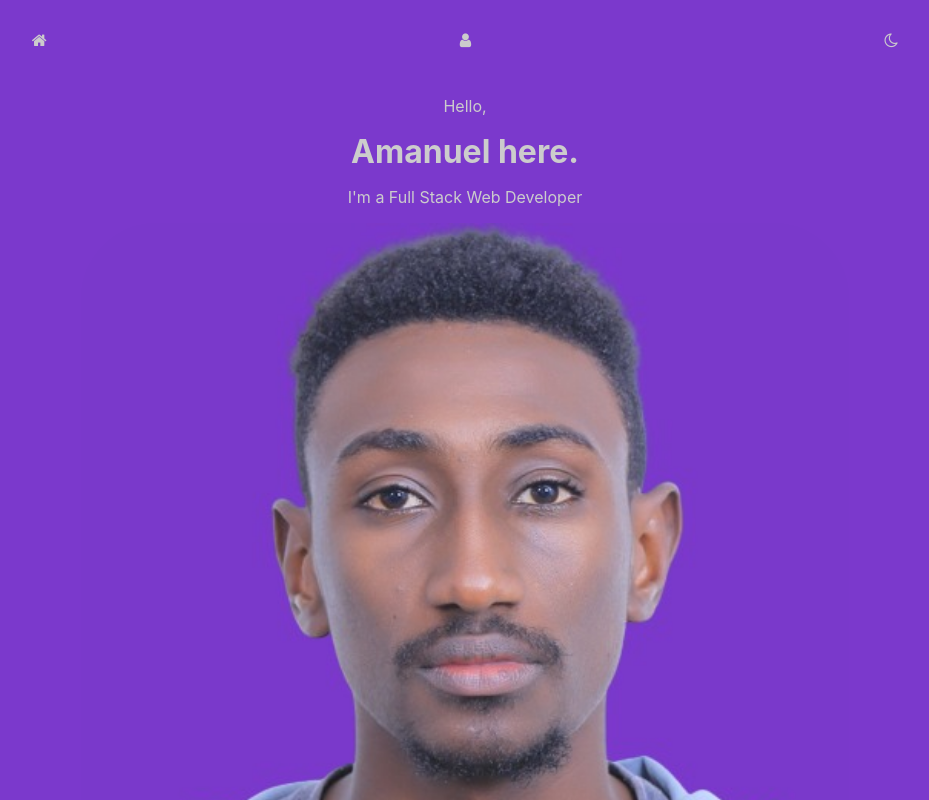
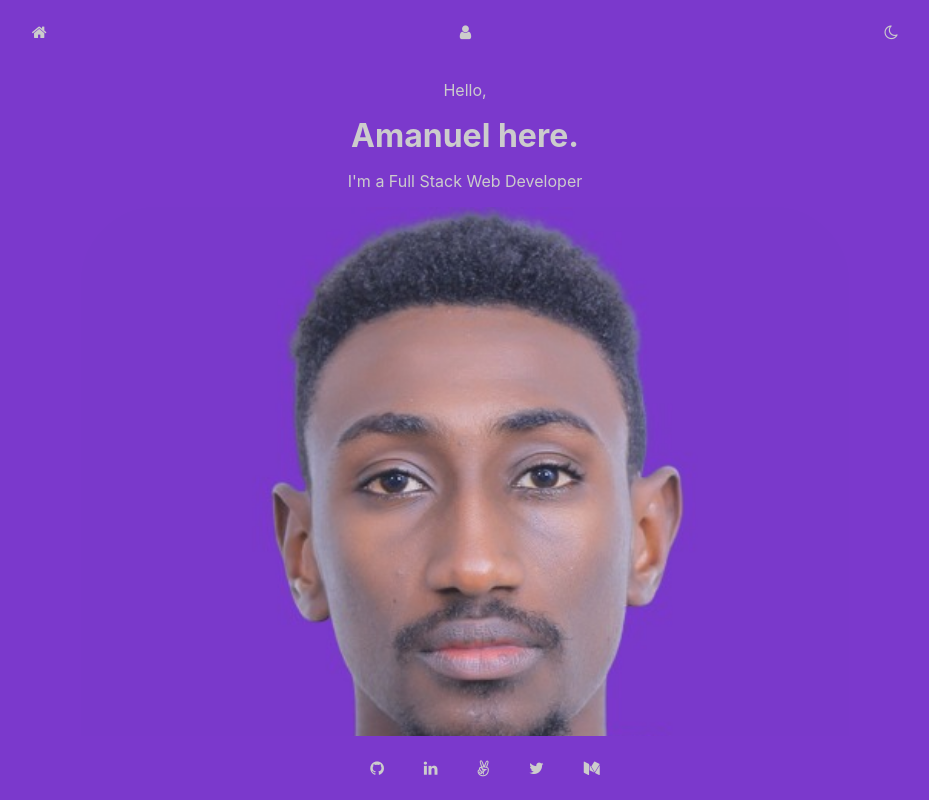
Before and after one commit to amexabee/portfolio-react, a React (Create React App) app: page /home in a window 1280 px wide. Shown: the whole page, without its empty margins (175-1104 px from the left). Built offline with nearby package versions, Linux system fonts and the light colour scheme.

Commit message:
Extract footer from Home

```diff
--- a/src/App.js
+++ b/src/App.js
@@ -5,18 +5,19 @@ import {
   Route,
   RouterProvider,
 } from 'react-router-dom';
-import NavBar from './components/navBar';
 import Home from './components/home';
 import About from './components/about';
+import Body from './components/body';
 
 // styles
 import './App.css';
 import './css/navBar.css';
 import './css/home.css';
+import './css/footer.css';
 
 const router = createBrowserRouter(
   createRoutesFromElements(
-    <Route path="/" element={<NavBar />}>
+    <Route path="/" element={<Body />}>
       <Route index element={<Navigate to="home" replace />} />
       <Route path="home" element={<Home />} />
       <Route path="about" element={<About />} />
--- /dev/null
+++ b/src/components/body.jsx
@@ -0,0 +1,22 @@
+import { useState } from 'react';
+import Footer from './footer';
+import NavBar from './navBar';
+import { Outlet } from 'react-router-dom';
+const Body = () => {
+  const [night, setNight] = useState(false);
+
+  const handleClick = () => {
+    let value = night ? false : true;
+    setNight(value);
+  };
+
+  return (
+    <>
+      <NavBar night={night} handleClick={handleClick} />
+      <Outlet context={[night]} />
+      <Footer night={night} />
+    </>
+  );
+};
+
+export default Body;
--- /dev/null
+++ b/src/components/footer.jsx
@@ -0,0 +1,37 @@
+const Footer = ({ night }) => {
+  let mode = 'connect light';
+  if (night) mode = 'connect dark';
+  return (
+    <div className={mode}>
+      <ul>
+        <li>
+          <a className="logo" href="https://github.com/amexabee">
+            <i className="fa fa-github"></i>
+          </a>
+        </li>
+        <li>
+          <a className="logo" href="https://www.linkedin.com/in/amanuel-galema">
+            <i className="fa fa-linkedin"></i>
+          </a>
+        </li>
+        <li>
+          <a className="logo" href="https://angel.co/u/amauel-galema">
+            <i className="fa fa-angellist"></i>
+          </a>
+        </li>
+        <li>
+          <a className="logo" href="https://twitter.com/i_amanuel">
+            <i className="fa fa-twitter"></i>
+          </a>
+        </li>
+        <li>
+          <a className="logo" href="https://medium.com/@amexabee">
+            <i className="fa fa-medium"></i>
+          </a>
+        </li>
+      </ul>
+    </div>
+  );
+};
+
+export default Footer;
--- a/src/components/home.jsx
+++ b/src/components/home.jsx
@@ -5,6 +5,7 @@ import black from '../images/profile-black.jpg';
 const Home = () => {
   const [night] = useOutletContext();
   let mode = 'home light';
+  console.log(night);
   if (night) mode = 'home dark';
   return (
     <div className={mode}>
@@ -27,38 +28,6 @@ const Home = () => {
         <span>My CV</span>
         <span>Questions</span>
       </div>
-      <div className="connect">
-        <ul>
-          <li>
-            <a className="logo" href="https://github.com/amexabee">
-              <i className="fa fa-github"></i>
-            </a>
-          </li>
-          <li>
-            <a
-              className="logo"
-              href="https://www.linkedin.com/in/amanuel-galema"
-            >
-              <i className="fa fa-linkedin"></i>
-            </a>
-          </li>
-          <li>
-            <a className="logo" href="https://angel.co/u/amauel-galema">
-              <i className="fa fa-angellist"></i>
-            </a>
-          </li>
-          <li>
-            <a className="logo" href="https://twitter.com/i_amanuel">
-              <i className="fa fa-twitter"></i>
-            </a>
-          </li>
-          <li>
-            <a className="logo" href="https://medium.com/@amexabee">
-              <i className="fa fa-medium"></i>
-            </a>
-          </li>
-        </ul>
-      </div>
     </div>
   );
 };
--- a/src/components/navBar.jsx
+++ b/src/components/navBar.jsx
@@ -1,17 +1,9 @@
-import { useState } from 'react';
-import { Outlet, Link } from 'react-router-dom';
+import { Link } from 'react-router-dom';
 import Night from './night';
 
-const NavBar = () => {
-  const [night, setNight] = useState(false);
-
+const NavBar = ({ night, handleClick }) => {
   let mode = 'light';
   if (night) mode = 'dark';
-
-  const handleClick = () => {
-    let value = night ? false : true;
-    setNight(value);
-  };
 
   return (
     <>
@@ -41,7 +33,7 @@ const NavBar = () => {
         </ul>
       </nav>
 
-      <Outlet context={[night]} />
+      {/* <Outlet context={[night]} /> */}
     </>
   );
 };
--- /dev/null
+++ b/src/css/footer.css
@@ -0,0 +1,26 @@
+.connect ul {
+  height: 8vh;
+  list-style: none;
+  display: flex;
+  justify-content: center;
+  align-items: center;
+  margin: 0;
+  border-radius: 20px;
+}
+
+.logo {
+  cursor: pointer;
+  text-decoration: none;
+  color: inherit;
+  width: 20px;
+  margin-top: 100px;
+  padding: 0 20px;
+  border-radius: 20px;
+  box-shadow: 0px 8px 16px 0px rgba(0, 0, 0, 0);
+}
+
+.logo:hover {
+  padding: 10px 20px;
+  border-radius: 20px;
+  box-shadow: 0px 8px 16px 0px rgba(0, 0, 0, 1);
+}
--- a/src/css/home.css
+++ b/src/css/home.css
@@ -3,7 +3,7 @@
   flex-direction: column;
   justify-content: space-between;
   align-items: center;
-  height: 90vh;
+  height: 84vh;
   overflow: hidden;
 }
 
@@ -83,30 +83,3 @@
   border-radius: 20px;
   box-shadow: 0px 8px 16px 0px rgba(0, 0, 0, 0.2);
 }
-
-.connect ul {
-  width: 80vw;
-  list-style: none;
-  display: flex;
-  justify-content: center;
-  margin: 0;
-  padding: 20px 0;
-  border-radius: 20px;
-  box-shadow: 0px 8px 16px 0px rgba(0, 0, 0, 1);
-}
-
-.logo {
-  cursor: pointer;
-  text-decoration: none;
-  color: inherit;
-  width: 20px;
-  padding: 10px 20px;
-  border-radius: 20px;
-  box-shadow: 0px 8px 16px 0px rgba(0, 0, 0, 0);
-}
-
-.logo:hover {
-  padding: 10px 20px;
-  border-radius: 20px;
-  box-shadow: 0px 8px 16px 0px rgba(0, 0, 0, 1);
-}
--- a/src/css/navBar.css
+++ b/src/css/navBar.css
@@ -2,7 +2,7 @@ nav {
   display: flex;
   justify-content: center;
   align-items: center;
-  height: 10vh;
+  height: 8vh;
 }
 
 nav ul {
```
